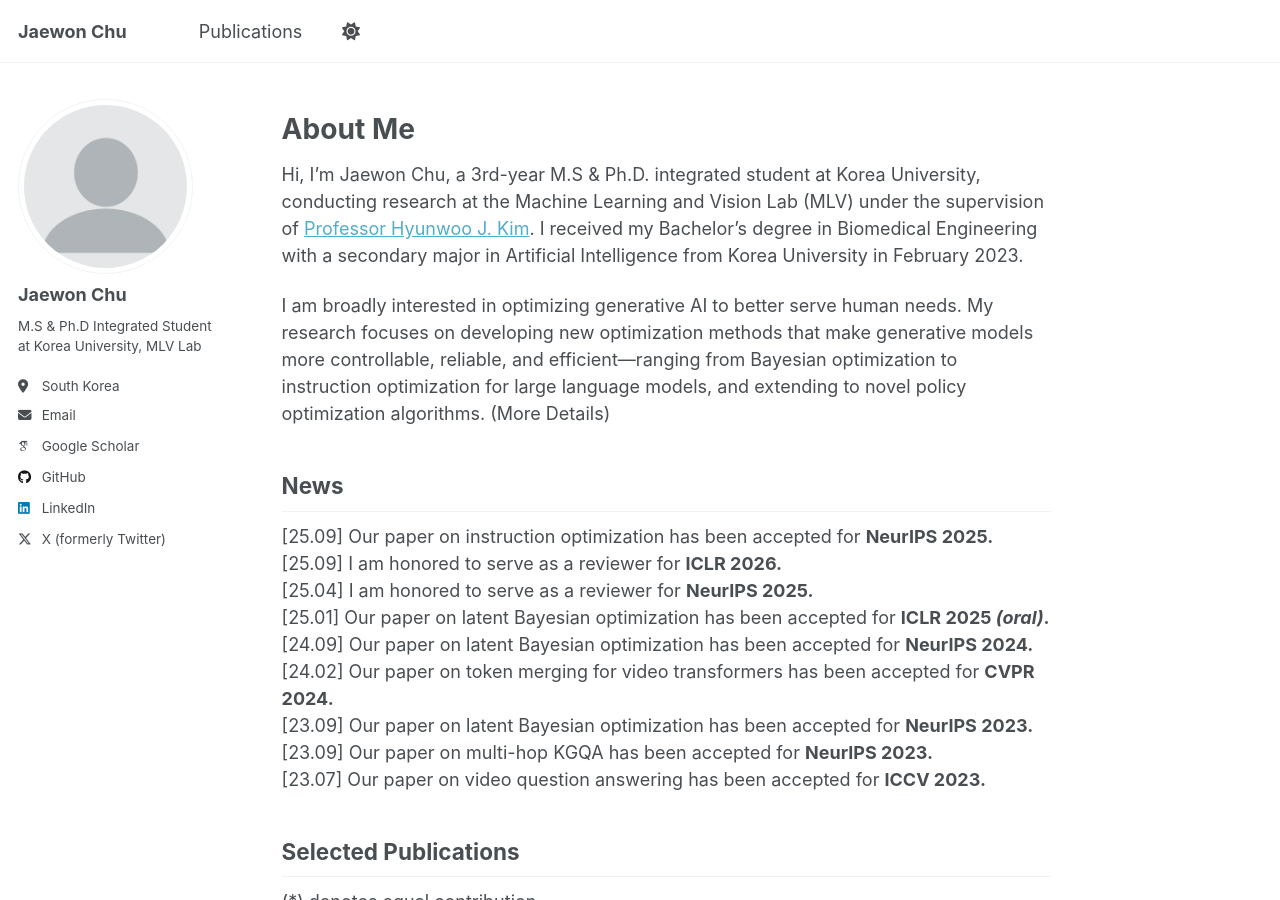
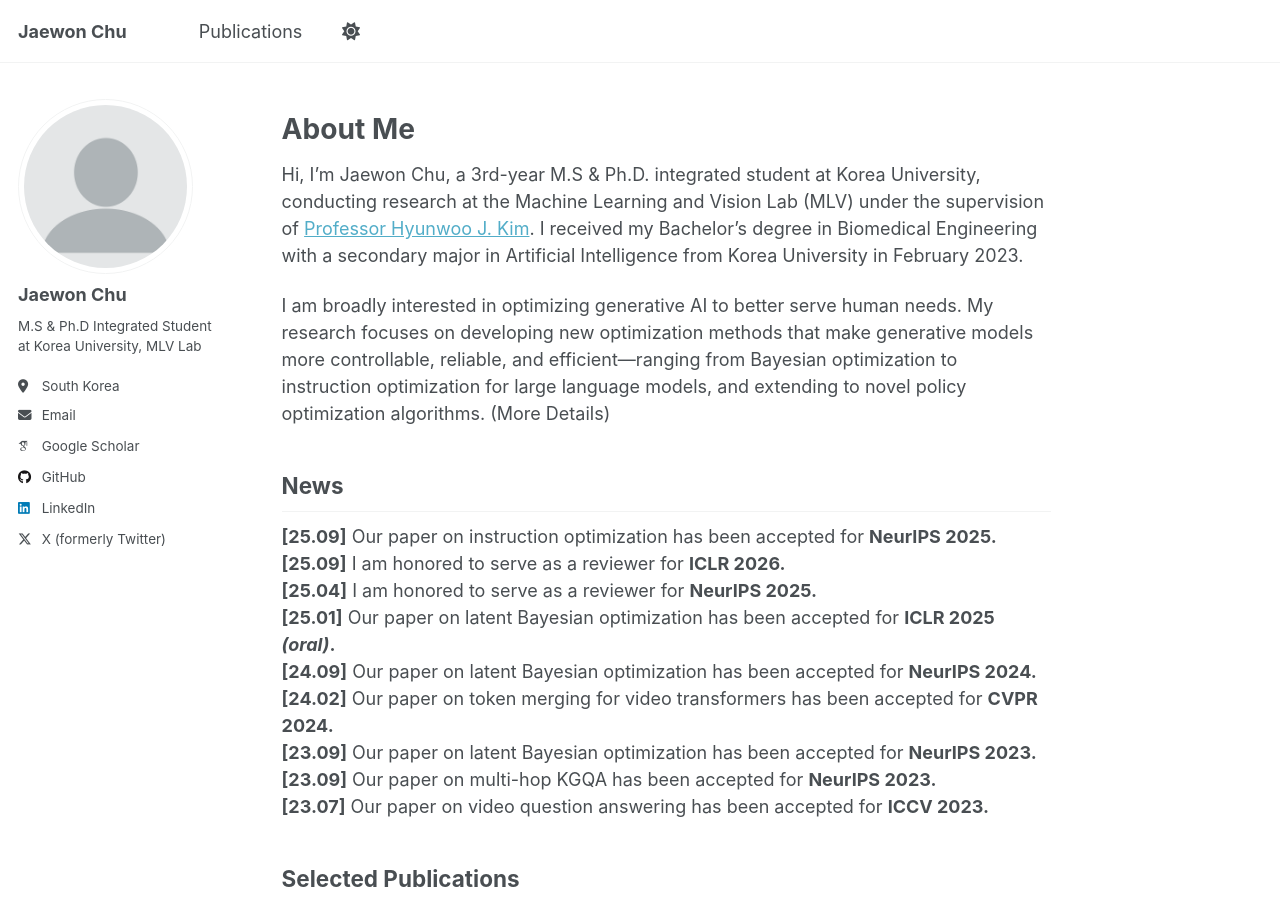
Before and after one commit to jaewonchu/jaewonchu.github.io, a Jekyll site: the page built from _pages/about.md, in a window 1280 px wide and 900 px high. Built offline with Jekyll 4.4.1, drawn with Linux system fonts in a browser that asks for light colours; some web fonts are replaced; a script that is not in the unit is left out.

Commit message:
Modification

```diff
--- a/_pages/about.md
+++ b/_pages/about.md
@@ -14,15 +14,15 @@ I am broadly interested in optimizing generative AI to better serve human needs.
 
 News
 ------
-[25.09] Our paper on instruction optimization has been accepted for **NeurIPS 2025.**<br>
-[25.09] I am honored to serve as a reviewer for **ICLR 2026.**<br>
-[25.04] I am honored to serve as a reviewer for **NeurIPS 2025.**<br>
-[25.01] Our paper on latent Bayesian optimization has been accepted for **ICLR 2025 _(oral)_.**<br>
-[24.09] Our paper on latent Bayesian optimization has been accepted for **NeurIPS 2024.**<br>
-[24.02] Our paper on token merging for video transformers has been accepted for **CVPR 2024.**<br>
-[23.09] Our paper on latent Bayesian optimization has been accepted for **NeurIPS 2023.**<br>
-[23.09] Our paper on multi-hop KGQA has been accepted for **NeurIPS 2023.**<br>
-[23.07] Our paper on video question answering has been accepted for **ICCV 2023.**<br>
+**[25.09]** Our paper on instruction optimization has been accepted for **NeurIPS 2025.**<br>
+**[25.09]** I am honored to serve as a reviewer for **ICLR 2026.**<br>
+**[25.04]** I am honored to serve as a reviewer for **NeurIPS 2025.**<br>
+**[25.01]** Our paper on latent Bayesian optimization has been accepted for **ICLR 2025 _(oral)_.**<br>
+**[24.09]** Our paper on latent Bayesian optimization has been accepted for **NeurIPS 2024.**<br>
+**[24.02]** Our paper on token merging for video transformers has been accepted for **CVPR 2024.**<br>
+**[23.09]** Our paper on latent Bayesian optimization has been accepted for **NeurIPS 2023.**<br>
+**[23.09]** Our paper on multi-hop KGQA has been accepted for **NeurIPS 2023.**<br>
+**[23.07]** Our paper on video question answering has been accepted for **ICCV 2023.**<br>
 
 Selected Publications
 ------
```
